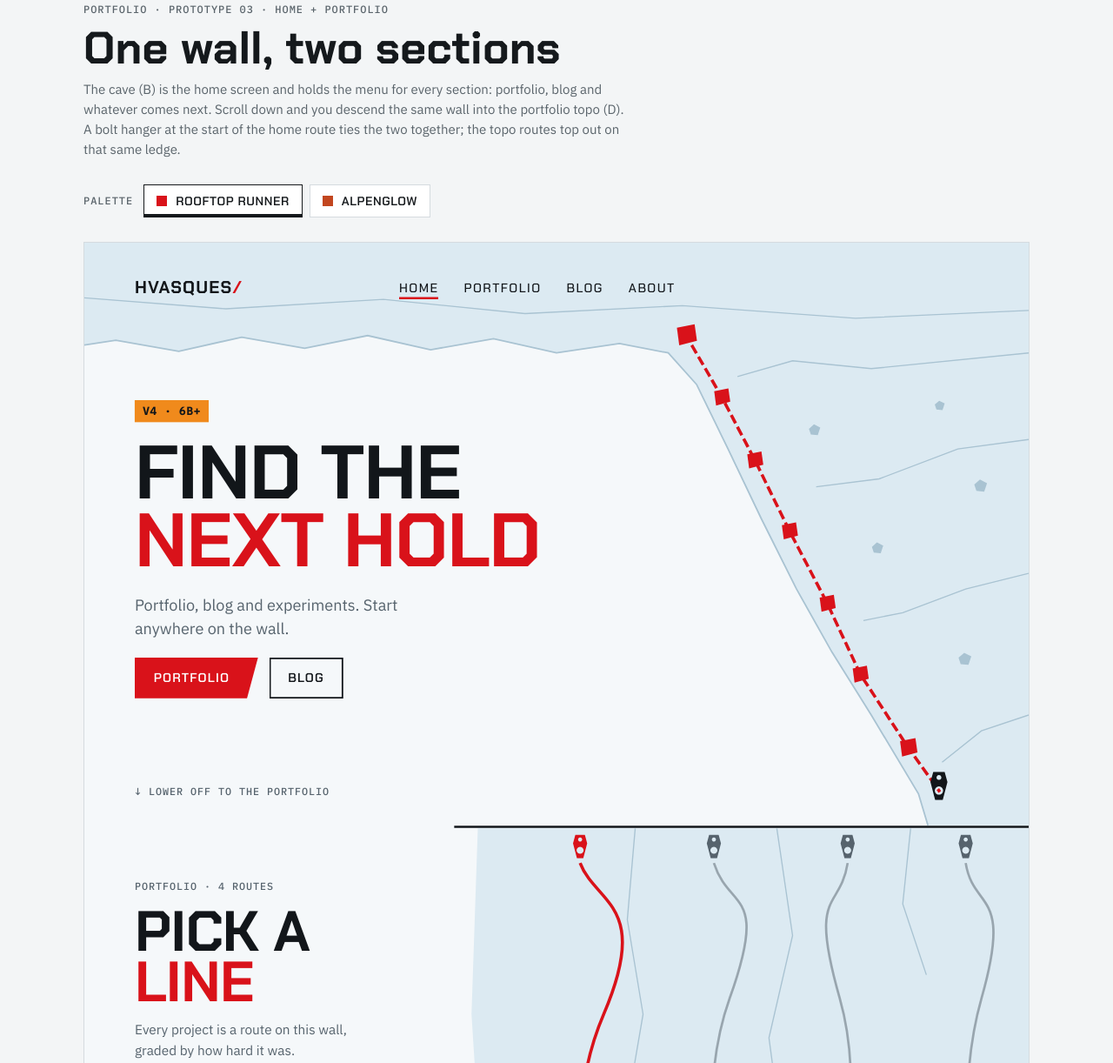
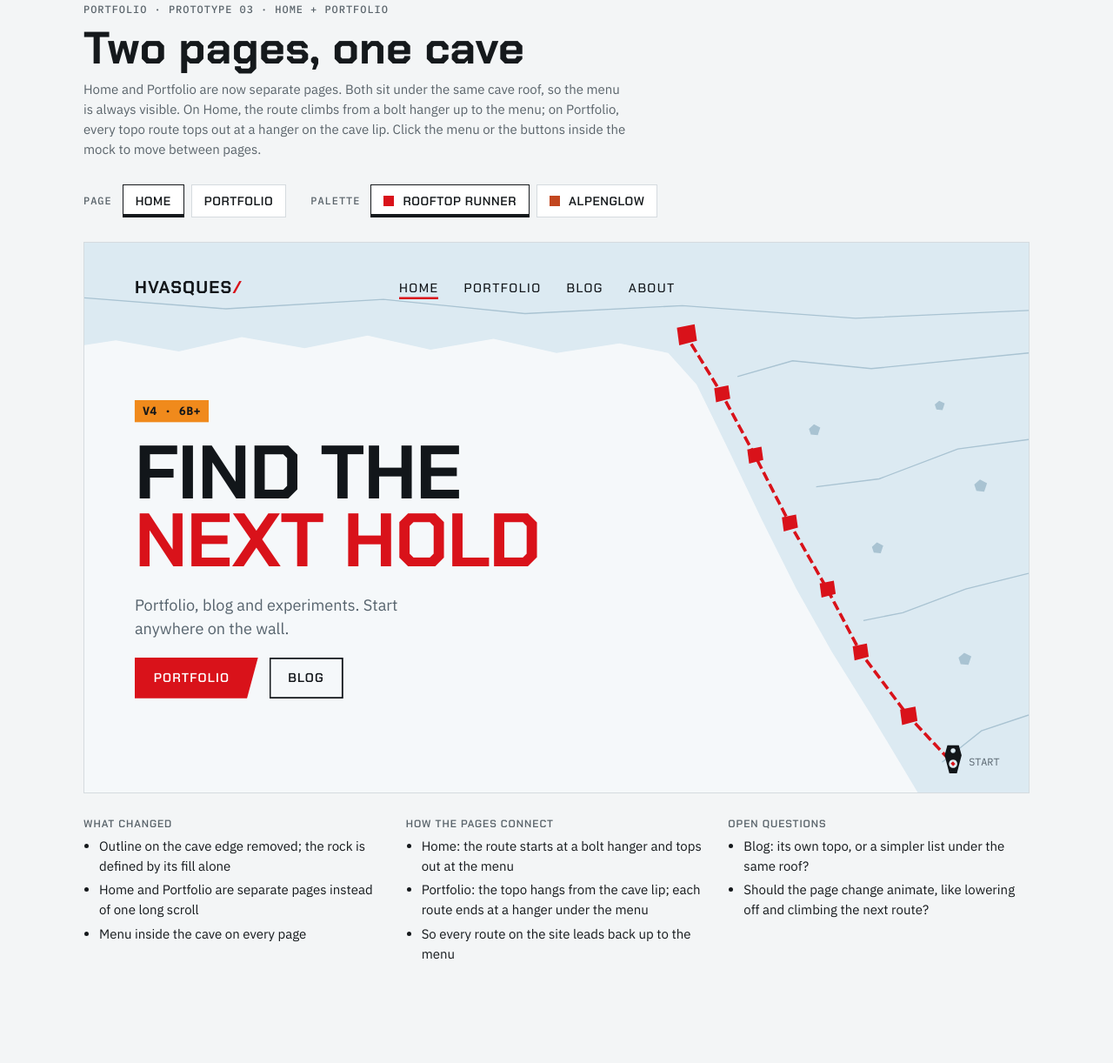
Before and after one commit to hvasques/hvasques.github.io, a plain HTML site: page prototypes/home-wall.html in a window 1280 px wide. Shown: the part 45-1267 px from the top of the page at 87% size. After the commit the page ends 1233 px from the top, so only its background shows below. Drawn offline with Linux system fonts and the light colour scheme.

Commit message:
Protótipo: Home e Portfólio como páginas separadas sob a caverna, sem contorno
Co-Authored-By: Claude Opus 5.5 <noreply@anthropic.com>

```diff
--- a/prototypes/home-wall.html
+++ b/prototypes/home-wall.html
@@ -4,7 +4,7 @@
 <link rel="preconnect" href="https://fonts.gstatic.com" crossorigin>
 <link rel="stylesheet" href="https://fonts.googleapis.com/css2?family=Chakra+Petch:wght@500;600;700&family=IBM+Plex+Mono:wght@400;500&family=IBM+Plex+Sans:wght@400;500;600&display=swap">
 <style>
-/* Layout: palette switch, then one tall 1200x1480 desktop frame (scaled to the column): home in the cave on top, a ledge with hangers, the portfolio topo below. Notes after. */
+/* Layout: page + palette switches, then one 1200x700 desktop frame (scaled) showing either Home or Portfolio. Both pages keep the cave roof with the menu. Notes after. */
 :root {
   --bg: #F3F5F6;
   --panel: #FFFFFF;
@@ -41,10 +41,10 @@ body { background: var(--bg); color: var(--fg); font-family: var(--body); font-s
 p { margin: 0; }
 .eyebrow { font: 500 12px/1.3 var(--mono); letter-spacing: 0.08em; text-transform: uppercase; color: var(--muted); }
 h1 { font: 700 clamp(32px, 6vw, 52px)/1 var(--display); margin: 0; text-wrap: balance; }
-h2 { font: 700 22px/1.1 var(--display); margin: 0; }
 .intro { display: grid; gap: 10px; max-width: 70ch; }
 .intro p { color: var(--muted); }
 
+.controls { display: flex; flex-wrap: wrap; gap: 12px 28px; }
 .switch { display: flex; flex-wrap: wrap; gap: 8px; align-items: center; }
 .switch .eyebrow { margin-right: 4px; }
 .pbtn {
@@ -61,17 +61,17 @@ h2 { font: 700 22px/1.1 var(--display); margin: 0; }
 .notes ul { margin: 0; padding-left: 18px; display: grid; gap: 4px; }
 
 /* ---------- Scaled frame ---------- */
-.frame { position: relative; width: 100%; max-width: 100%; aspect-ratio: 1200 / 1480; overflow: hidden; border: 1px solid var(--line); }
+.frame { position: relative; width: 100%; max-width: 100%; aspect-ratio: 1200 / 700; overflow: hidden; border: 1px solid var(--line); }
 .screen {
   position: absolute; top: 0; left: 0;
-  width: 1200px; height: 1480px;
+  width: 1200px; height: 700px;
   transform-origin: 0 0;
   transform: scale(var(--s, 0.9));
   background: var(--p-ground);
   color: var(--p-ink);
   overflow: hidden;
 }
-.screen svg.bg { position: absolute; inset: 0; width: 1200px; height: 1480px; }
+.screen svg.bg { position: absolute; inset: 0; width: 1200px; height: 700px; }
 .screen * { transition: fill .35s ease, stroke .35s ease, background-color .35s ease, color .35s ease; }
 .abs { position: absolute; }
 
@@ -87,18 +87,22 @@ h2 { font: 700 22px/1.1 var(--display); margin: 0; }
 .logo { font: 700 22px/1 var(--display); letter-spacing: 0.06em; text-transform: uppercase; }
 .logo b { color: var(--p-path); }
 .links { display: flex; gap: 32px; font: 500 16px/1 var(--display); letter-spacing: 0.1em; text-transform: uppercase; color: var(--p-ink); }
-.links .on { box-shadow: inset 0 -3px 0 var(--p-path); padding-bottom: 6px; }
+.links button { all: unset; cursor: pointer; padding-bottom: 6px; }
+.links button[aria-current="page"] { box-shadow: inset 0 -3px 0 var(--p-path); }
+.links button:focus-visible { outline: 2px solid var(--p-path); outline-offset: 4px; }
 .chip { display: inline-block; font: 600 14px/1 var(--mono); letter-spacing: 0.06em; padding: 7px 10px; background: var(--p-second); color: var(--p-ink); }
 .title { font: 700 96px/0.9 var(--display); text-transform: uppercase; letter-spacing: -0.01em; margin: 0; }
 .title span { color: var(--p-path); }
 .sub { font-size: 20px; line-height: 1.5; color: var(--p-muted); max-width: 32ch; }
 .ctas { display: flex; gap: 14px; }
 .btn {
+  all: unset; cursor: pointer;
   font: 600 16px/1 var(--display); letter-spacing: 0.08em; text-transform: uppercase;
   padding: 18px 36px 18px 24px; background: var(--p-path); color: var(--p-on-path);
   clip-path: polygon(0 0, 100% 0, calc(100% - 14px) 100%, 0 100%);
 }
 .btn.ghost { background: transparent; color: var(--p-ink); box-shadow: inset 0 0 0 2px var(--p-ink); clip-path: none; padding-right: 24px; }
+.btn:focus-visible { outline: 2px solid var(--p-ink); outline-offset: 3px; }
 .mono { font: 500 13px/1.3 var(--mono); letter-spacing: 0.08em; text-transform: uppercase; color: var(--p-muted); }
 .copy { display: grid; gap: 22px; justify-items: start; }
 .route-line { stroke-dasharray: 8 9; animation: run 1.8s linear infinite; }
@@ -115,11 +119,11 @@ h2 { font: 700 22px/1.1 var(--display); margin: 0; }
 .legend { display: grid; width: 400px; border-top: 1px solid color-mix(in srgb, var(--p-ink) 18%, transparent); }
 .lg {
   display: grid; grid-template-columns: 30px 1fr auto; gap: 14px; align-items: baseline;
-  padding: 14px 0; border-bottom: 1px solid color-mix(in srgb, var(--p-ink) 18%, transparent); cursor: pointer;
+  padding: 12px 0; border-bottom: 1px solid color-mix(in srgb, var(--p-ink) 18%, transparent); cursor: pointer;
 }
 .lg .n { font: 600 15px/1 var(--mono); }
-.lg .t { font: 600 19px/1.1 var(--display); }
-.lg .t small { display: block; font: 400 13px/1.4 var(--body); color: var(--p-muted); margin-top: 4px; }
+.lg .t { font: 600 18px/1.1 var(--display); }
+.lg .t small { display: block; font: 400 13px/1.4 var(--body); color: var(--p-muted); margin-top: 3px; }
 .lg .g { font: 600 15px/1 var(--mono); color: var(--p-muted); font-variant-numeric: tabular-nums; }
 .screen[data-on="1"] .l1 .n, .screen[data-on="2"] .l2 .n, .screen[data-on="3"] .l3 .n, .screen[data-on="4"] .l4 .n,
 .screen[data-on="1"] .l1 .g, .screen[data-on="2"] .l2 .g, .screen[data-on="3"] .l3 .g, .screen[data-on="4"] .l4 .g { color: var(--p-path); }
@@ -140,21 +144,28 @@ h2 { font: 700 22px/1.1 var(--display); margin: 0; }
 <div class="wrap pal" id="pal" data-pal="rooftop">
   <header class="intro">
     <div class="eyebrow">Portfolio · prototype 03 · home + portfolio</div>
-    <h1>One wall, two sections</h1>
-    <p>The cave (B) is the home screen and holds the menu for every section: portfolio, blog and whatever comes next. Scroll down and you descend the same wall into the portfolio topo (D). A bolt hanger at the start of the home route ties the two together; the topo routes top out on that same ledge.</p>
+    <h1>Two pages, one cave</h1>
+    <p>Home and Portfolio are now separate pages. Both sit under the same cave roof, so the menu is always visible. On Home, the route climbs from a bolt hanger up to the menu; on Portfolio, every topo route tops out at a hanger on the cave lip. Click the menu or the buttons inside the mock to move between pages.</p>
   </header>
 
+  <div class="controls">
+    <div class="switch" role="group" aria-label="Page">
+      <span class="eyebrow">Page</span>
+      <button class="pbtn" type="button" id="g-home" data-go="home" aria-pressed="true">Home</button>
+      <button class="pbtn" type="button" id="g-portfolio" data-go="portfolio" aria-pressed="false">Portfolio</button>
+    </div>
     <div class="switch" role="group" aria-label="Palette">
       <span class="eyebrow">Palette</span>
       <button class="pbtn" type="button" id="p-rooftop" data-p="rooftop" aria-pressed="true"><i style="background:#D9121A"></i>Rooftop Runner</button>
       <button class="pbtn" type="button" id="p-alpenglow" data-p="alpenglow" aria-pressed="false"><i style="background:#C2461F"></i>Alpenglow</button>
     </div>
+  </div>
 
-  <div class="frame"><div class="screen" id="screen" data-on="1" role="img" aria-label="Mock of one tall page. Top: the home screen inside a light cave roof with the menu, an overhang on the right with a route that starts at a bolt hanger. Below a ledge: the portfolio as a topo with four numbered routes, each topping out at its own hanger on the ledge.">
-    <svg class="bg" viewBox="0 0 1200 1480" aria-hidden="true">
-      <!-- Cave roof + overhang, now in the light surface color -->
-      <polygon fill="var(--p-surface)" points="0,0 1200,0 1200,740 1072,740 1060,700 1000,600 950,520 905,440 860,350 818,262 778,180 742,140 680,128 600,140 520,122 440,136 360,118 280,134 200,120 120,138 40,124 0,130"></polygon>
-      <polyline fill="none" stroke="var(--p-rock-line)" stroke-width="2" points="1072,740 1060,700 1000,600 950,520 905,440 860,350 818,262 778,180 742,140 680,128 600,140 520,122 440,136 360,118 280,134 200,120 120,138 40,124 0,130"></polyline>
+  <div class="frame">
+    <!-- HOME -->
+    <div class="screen" id="home" aria-label="Mock: Home page. The menu sits in a light cave roof; an overhang on the right carries a route that starts at a bolt hanger and climbs to the menu.">
+      <svg class="bg" viewBox="0 0 1200 700" aria-hidden="true">
+        <polygon fill="var(--p-surface)" points="0,0 1200,0 1200,700 1060,700 1000,600 950,520 905,440 860,350 818,262 778,180 742,140 680,128 600,140 520,122 440,136 360,118 280,134 200,120 120,138 40,124 0,130"></polygon>
         <g fill="none" stroke="var(--p-rock-line)" stroke-width="1.5">
           <polyline points="1200,250 1110,262 1010,300 930,310"></polyline>
           <polyline points="1200,420 1120,440 1040,470 990,480"></polyline>
@@ -169,90 +180,104 @@ h2 { font: 700 22px/1.1 var(--display); margin: 0; }
           <use href="#hold2" x="920" y="230" width="16" height="16"></use>
           <use href="#hold2" x="1080" y="200" width="14" height="14"></use>
         </g>
-
-      <!-- Home route: starts at the hanger, tops out at the menu -->
-      <path class="route-line" d="M1086 696 L1046 640 L986 548 L944 458 L896 366 L852 276 L810 196 L766 120" fill="none" stroke="var(--p-path)" stroke-width="4" stroke-linecap="square"></path>
+        <path class="route-line" d="M1104 662 L1046 600 L986 520 L944 440 L896 356 L852 270 L810 192 L766 120" fill="none" stroke="var(--p-path)" stroke-width="4" stroke-linecap="square"></path>
         <g fill="var(--p-path)">
-        <use href="#hold" x="1034" y="628" width="26" height="26"></use>
-        <use href="#hold" x="974" y="536" width="24" height="24"></use>
-        <use href="#hold" x="932" y="446" width="24" height="24"></use>
-        <use href="#hold" x="884" y="354" width="24" height="24"></use>
-        <use href="#hold" x="840" y="264" width="24" height="24"></use>
-        <use href="#hold" x="798" y="184" width="24" height="24"></use>
+          <use href="#hold" x="1034" y="588" width="26" height="26"></use>
+          <use href="#hold" x="974" y="508" width="24" height="24"></use>
+          <use href="#hold" x="932" y="428" width="24" height="24"></use>
+          <use href="#hold" x="884" y="344" width="24" height="24"></use>
+          <use href="#hold" x="840" y="258" width="24" height="24"></use>
+          <use href="#hold" x="798" y="180" width="24" height="24"></use>
           <use href="#hold" x="750" y="102" width="30" height="30"></use>
         </g>
-      <use href="#hanger" x="1074" y="672" width="24" height="36" fill="var(--p-ink)"></use>
-
-      <!-- Ledge between the sections -->
-      <line x1="470" y1="742" x2="1200" y2="742" stroke="var(--p-ink)" stroke-width="3"></line>
-
-      <!-- Portfolio topo wall -->
-      <polygon fill="var(--p-surface)" points="500,744 1200,744 1200,1440 900,1452 700,1444 488,1456 506,1200 492,980"></polygon>
-      <g fill="none" stroke="var(--p-rock-line)" stroke-width="1.5">
-        <polyline points="700,744 690,860 710,980 686,1120"></polyline>
-        <polyline points="880,744 900,880 870,1010 890,1160 870,1450"></polyline>
-        <polyline points="1050,744 1040,840 1070,930"></polyline>
-        <polyline points="500,1060 600,1080 640,1070"></polyline>
-        <polyline points="1200,1100 1090,1120 1040,1160"></polyline>
-      </g>
-      <path class="rt r1" d="M630 1390 C 650 1240, 600 1120, 660 980 S 650 840, 630 788"></path>
-      <path class="rt r2" d="M800 1390 C 820 1250, 770 1100, 820 960 S 820 850, 800 788"></path>
-      <path class="rt r3" d="M970 1390 C 940 1240, 1000 1100, 960 960 S 960 850, 970 788"></path>
-      <path class="rt r4" d="M1120 1390 C 1140 1250, 1100 1100, 1140 960 S 1130 850, 1120 788"></path>
-      <use class="hg h1" href="#hanger" x="620" y="752" width="20" height="30"></use>
-      <use class="hg h2" href="#hanger" x="790" y="752" width="20" height="30"></use>
-      <use class="hg h3" href="#hanger" x="960" y="752" width="20" height="30"></use>
-      <use class="hg h4" href="#hanger" x="1110" y="752" width="20" height="30"></use>
-      <g class="nb n1"><rect x="618" y="1394" width="24" height="24"></rect><text x="626" y="1411">1</text></g>
-      <g class="nb n2"><rect x="788" y="1394" width="24" height="24"></rect><text x="796" y="1411">2</text></g>
-      <g class="nb n3"><rect x="958" y="1394" width="24" height="24"></rect><text x="966" y="1411">3</text></g>
-      <g class="nb n4"><rect x="1108" y="1394" width="24" height="24"></rect><text x="1116" y="1411">4</text></g>
+        <use href="#hanger" x="1092" y="638" width="24" height="36" fill="var(--p-ink)"></use>
+        <text x="1124" y="664" font-family="IBM Plex Mono, monospace" font-size="13" fill="var(--p-muted)">START</text>
       </svg>
-
-    <!-- Home -->
       <div class="abs logo" style="left:64px;top:46px">hvasques<b>/</b></div>
-    <div class="abs links" style="left:400px;top:50px"><span class="on">Home</span><span>Portfolio</span><span>Blog</span><span>About</span></div>
+      <nav class="abs links" style="left:400px;top:50px" aria-label="Mock menu">
+        <button type="button" data-go="home" aria-current="page">Home</button>
+        <button type="button" data-go="portfolio">Portfolio</button>
+        <button type="button">Blog</button>
+        <button type="button">About</button>
+      </nav>
       <div class="abs copy" style="left:64px;top:200px;width:660px">
         <span class="chip">V4 · 6B+</span>
         <p class="title">Find the<br><span>next hold</span></p>
         <p class="sub">Portfolio, blog and experiments. Start anywhere on the wall.</p>
-      <div class="ctas"><span class="btn">Portfolio</span><span class="btn ghost">Blog</span></div>
+        <div class="ctas"><button type="button" class="btn" data-go="portfolio">Portfolio</button><button type="button" class="btn ghost">Blog</button></div>
       </div>
-    <div class="abs mono" style="left:64px;top:690px">↓ Lower off to the portfolio</div>
+    </div>
 
-    <!-- Portfolio -->
-    <div class="abs copy" style="left:64px;top:810px;width:400px;gap:16px">
-      <span class="mono">Portfolio · 4 routes</span>
-      <p class="title" style="font-size:72px">Pick a<br><span>line</span></p>
-      <p class="sub" style="font-size:17px">Every project is a route on this wall, graded by how hard it was.</p>
+    <!-- PORTFOLIO -->
+    <div class="screen" id="portfolio" data-on="1" hidden aria-label="Mock: Portfolio page. Same cave roof and menu. Below the roof on the right, a topo wall with four numbered routes, each ending at a bolt hanger on the cave lip. A legend on the left lists the projects with grades.">
+      <svg class="bg" viewBox="0 0 1200 700" aria-hidden="true">
+        <polygon fill="var(--p-surface)" points="0,0 1200,0 1200,700 900,694 700,700 488,692 506,520 492,330 512,150 440,136 360,118 280,134 200,120 120,138 40,124 0,130"></polygon>
+        <g fill="none" stroke="var(--p-rock-line)" stroke-width="1.5">
+          <polyline points="0,70 180,84 380,72 560,90 760,80 980,96 1200,86"></polyline>
+          <polyline points="700,190 690,300 710,420 686,540"></polyline>
+          <polyline points="880,186 900,320 870,440 890,560 870,694"></polyline>
+          <polyline points="1050,190 1040,280 1070,370"></polyline>
+          <polyline points="500,450 600,470 640,460"></polyline>
+          <polyline points="1200,500 1090,520 1040,560"></polyline>
+        </g>
+        <path class="rt r1" d="M630 632 C 650 520, 600 430, 660 340 S 650 240, 630 206"></path>
+        <path class="rt r2" d="M800 632 C 820 530, 770 420, 820 330 S 820 240, 800 206"></path>
+        <path class="rt r3" d="M970 632 C 940 520, 1000 420, 960 330 S 960 240, 970 206"></path>
+        <path class="rt r4" d="M1120 632 C 1140 530, 1100 420, 1140 330 S 1130 240, 1120 206"></path>
+        <use class="hg h1" href="#hanger" x="620" y="170" width="20" height="30"></use>
+        <use class="hg h2" href="#hanger" x="790" y="170" width="20" height="30"></use>
+        <use class="hg h3" href="#hanger" x="960" y="170" width="20" height="30"></use>
+        <use class="hg h4" href="#hanger" x="1110" y="170" width="20" height="30"></use>
+        <g class="nb n1"><rect x="618" y="638" width="24" height="24"></rect><text x="626" y="655">1</text></g>
+        <g class="nb n2"><rect x="788" y="638" width="24" height="24"></rect><text x="796" y="655">2</text></g>
+        <g class="nb n3"><rect x="958" y="638" width="24" height="24"></rect><text x="966" y="655">3</text></g>
+        <g class="nb n4"><rect x="1108" y="638" width="24" height="24"></rect><text x="1116" y="655">4</text></g>
+      </svg>
+      <div class="abs logo" style="left:64px;top:46px">hvasques<b>/</b></div>
+      <nav class="abs links" style="left:400px;top:50px" aria-label="Mock menu">
+        <button type="button" data-go="home">Home</button>
+        <button type="button" data-go="portfolio" aria-current="page">Portfolio</button>
+        <button type="button">Blog</button>
+        <button type="button">About</button>
+      </nav>
+      <div class="abs copy" style="left:64px;top:176px;width:400px;gap:12px">
+        <p class="title" style="font-size:64px">Pick a<br><span>line</span></p>
+        <p class="sub" style="font-size:16px">Every project is a route, graded by how hard it was.</p>
       </div>
-    <div class="abs legend" style="left:64px;top:1080px">
+      <div class="abs legend" style="left:64px;top:356px">
         <div class="lg l1" data-r="1"><span class="n">1</span><span class="t">Project one<small>Sample · case study</small></span><span class="g">7a</span></div>
         <div class="lg l2" data-r="2"><span class="n">2</span><span class="t">Project two<small>Sample · side project</small></span><span class="g">6b+</span></div>
         <div class="lg l3" data-r="3"><span class="n">3</span><span class="t">Project three<small>Sample · game jam</small></span><span class="g">6a</span></div>
         <div class="lg l4" data-r="4"><span class="n">4</span><span class="t">Project four<small>Sample · notes</small></span><span class="g">5c</span></div>
       </div>
-    <div class="abs mono" style="left:64px;top:1410px;text-transform:none;letter-spacing:0.02em">Grades: French sport scale. 5c easy → 7a hard.</div>
-  </div></div>
+      <div class="abs mono" style="left:64px;top:656px;text-transform:none;letter-spacing:0.02em">Grades: French sport scale. 5c easy → 7a hard.</div>
+    </div>
+  </div>
 
   <div class="notes">
-    <div><h3>What changed</h3><ul><li>Cave rock now uses the light surface color with a thin outline, so the page stays light</li><li>Menu now covers every section: Home, Portfolio, Blog, About</li><li>Home route starts at a bolt hanger on the ledge</li></ul></div>
-    <div><h3>How B and D connect</h3><ul><li>The page is one wall: scrolling down is lowering off</li><li>The ledge splits home from the portfolio</li><li>Each topo route tops out at its own hanger on that ledge, next to where the home route starts</li></ul></div>
-    <div><h3>Open questions</h3><ul><li>Does the blog get its own wall (another topo), or a simpler list?</li><li>Rooftop's red reads stronger on the light rock than Alpenglow's orange</li></ul></div>
+    <div><h3>What changed</h3><ul><li>Outline on the cave edge removed; the rock is defined by its fill alone</li><li>Home and Portfolio are separate pages instead of one long scroll</li><li>Menu inside the cave on every page</li></ul></div>
+    <div><h3>How the pages connect</h3><ul><li>Home: the route starts at a bolt hanger and tops out at the menu</li><li>Portfolio: the topo hangs from the cave lip; each route ends at a hanger under the menu</li><li>So every route on the site leads back up to the menu</li></ul></div>
+    <div><h3>Open questions</h3><ul><li>Blog: its own topo, or a simpler list under the same roof?</li><li>Should the page change animate, like lowering off and climbing the next route?</li></ul></div>
   </div>
 </div>
 
 <script>
 const frame = document.querySelector(".frame");
-const screen = document.getElementById("screen");
-function fit() { screen.style.setProperty("--s", frame.clientWidth / 1200); }
+const screens = [...document.querySelectorAll(".screen")];
+function fit() { const s = frame.clientWidth / 1200; screens.forEach(sc => sc.style.setProperty("--s", s)); }
 new ResizeObserver(fit).observe(frame);
 fit();
 
+function go(page) {
+  screens.forEach(sc => { sc.hidden = sc.id !== page; });
+  document.querySelectorAll("[id^='g-']").forEach(b => b.setAttribute("aria-pressed", String(b.dataset.go === page)));
+}
+document.querySelectorAll("[data-go]").forEach(el => el.addEventListener("click", () => go(el.dataset.go)));
+
 const pal = document.getElementById("pal");
-document.querySelectorAll(".pbtn").forEach(b => b.addEventListener("click", () => {
+document.querySelectorAll("[data-p]").forEach(b => b.addEventListener("click", () => {
   pal.dataset.pal = b.dataset.p;
-  document.querySelectorAll(".pbtn").forEach(x => x.setAttribute("aria-pressed", String(x === b)));
+  document.querySelectorAll("[data-p]").forEach(x => x.setAttribute("aria-pressed", String(x === b)));
   try { localStorage.setItem("route-pal", b.dataset.p); } catch (e) {}
 }));
 try {
@@ -260,8 +285,9 @@ try {
   if (saved) document.getElementById("p-" + saved)?.click();
 } catch (e) {}
 
-screen.querySelectorAll(".lg").forEach(row => {
-  row.addEventListener("mouseenter", () => { screen.dataset.on = row.dataset.r; });
-  row.addEventListener("click", () => { screen.dataset.on = row.dataset.r; });
+const topo = document.getElementById("portfolio");
+topo.querySelectorAll(".lg").forEach(row => {
+  row.addEventListener("mouseenter", () => { topo.dataset.on = row.dataset.r; });
+  row.addEventListener("click", () => { topo.dataset.on = row.dataset.r; });
 });
 </script>
```
Also changed, not shown: 1 other file. Lines whose indentation alone changed are shown as unchanged.
